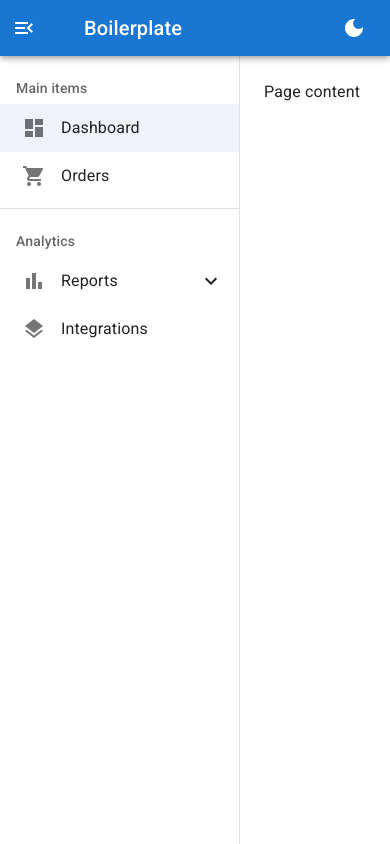
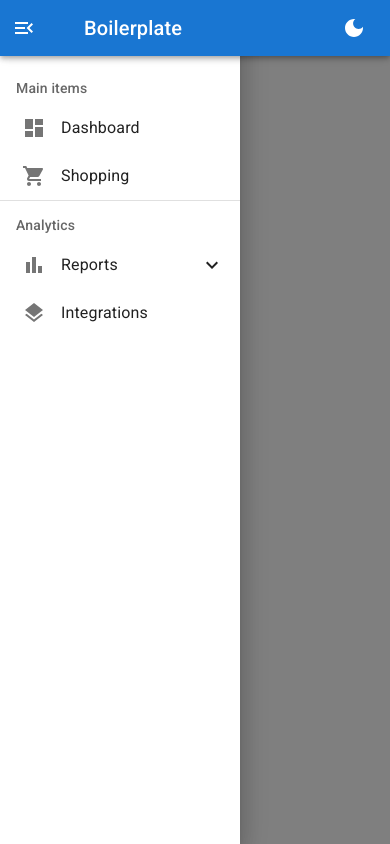
Before and after one commit to gaberabreu/react-vite-boilerplate, a React (Vite) app: page / in a window 390 px wide. Both pictures are taken after a click on the button 24 px from the left and 28 px from the top of the page. Built offline with nearby package versions, Linux system fonts and the light colour scheme.

Commit message:
Add DynamicSideBar

```diff
--- a/src/App.tsx
+++ b/src/App.tsx
@@ -4,11 +4,9 @@ import { ThemeProvider, createTheme, type PaletteMode } from "@mui/material/styl
 
 import Box from "@mui/material/Box";
 import CssBaseline from "@mui/material/CssBaseline";
-import Divider from "@mui/material/Divider";
 import IconButton from "@mui/material/IconButton";
-import List from "@mui/material/List";
-import Toolbar from "@mui/material/Toolbar";
 import Typography from "@mui/material/Typography";
+import useMediaQuery from "@mui/material/useMediaQuery";
 
 import BarChartIcon from "@mui/icons-material/BarChart";
 import DarkModeIcon from "@mui/icons-material/DarkMode";
@@ -21,10 +19,7 @@ import MenuIcon from "@mui/icons-material/Menu";
 import ShoppingCartIcon from "@mui/icons-material/ShoppingCart";
 
 import AppBar from "@/components/AppBar";
-import SideBar from "@/components/SideBar";
-import MenuLink from "@/components/SideBar/MenuLink";
-import MenuSubHeader from "@/components/SideBar/MenuSubHeader";
-import SubMenu from "@/components/SideBar/SubMenu";
+import DynamicSideBar from "@/components/DynamicSideBar";
 
 declare module "@mui/material/styles" {
   interface Theme {
@@ -46,6 +41,8 @@ const App = () => {
     },
     drawerWidth: 240,
   });
+
+  const mobile = useMediaQuery(theme.breakpoints.down("sm"));
 
   return (
     <ThemeProvider theme={theme}>
@@ -78,47 +75,70 @@ const App = () => {
         </Box>
       </AppBar>
       <Box sx={{ display: "flex" }}>
-        <SideBar open={open}>
-          <Toolbar />
-          <List>
-            <MenuSubHeader text="Main items" />
-            <MenuLink
-              icon={<DashboardIcon />}
-              selected
-              text="Dashboard"
-              to="/"
-            />
-            <MenuLink
-              icon={<ShoppingCartIcon />}
-              text="Orders"
-              to="/orders"
-            />
-          </List>
-          <Divider />
-          <List>
-            <MenuSubHeader text="Analytics" />
-            <SubMenu
-              icon={<BarChartIcon />}
-              text="Reports"
-            >
-              <MenuLink
-                icon={<DescriptionIcon />}
-                text="Sales"
-                to="/reports/sales"
-              />
-              <MenuLink
-                icon={<DescriptionIcon />}
-                text="Traffic"
-                to="/reports/traffic"
-              />
-            </SubMenu>
-            <MenuLink
-              icon={<LayersIcon />}
-              text="Integrations"
-              to="/integrations"
-            />
-          </List>
-        </SideBar>
+        <DynamicSideBar
+          toolbar
+          open={open}
+          mobile={mobile}
+          elements={[
+            {
+              key: "menuSubHeader-1",
+              kind: "menuSubHeader",
+              text: "Main items",
+            },
+            {
+              key: "menuLink-1",
+              kind: "menuLink",
+              icon: <DashboardIcon />,
+              text: "Dashboard",
+              to: "/",
+            },
+            {
+              key: "menuLink-2",
+              kind: "menuLink",
+              icon: <ShoppingCartIcon />,
+              text: "Shopping",
+              to: "/orders",
+            },
+            {
+              key: "divider-1",
+              kind: "divider",
+            },
+            {
+              key: "menuSubHeader-2",
+              kind: "menuSubHeader",
+              text: "Analytics",
+            },
+            {
+              key: "subMenu-1",
+              kind: "subMenu",
+              icon: <BarChartIcon />,
+              text: "Reports",
+              subElements: [
+                {
+                  key: "menuLink-3",
+                  kind: "menuLink",
+                  icon: <DescriptionIcon />,
+                  text: "Sales",
+                  to: "/reports/sales",
+                },
+                {
+                  key: "menuLink-4",
+                  kind: "menuLink",
+                  icon: <DescriptionIcon />,
+                  text: "Traffic",
+                  to: "/reports/traffic",
+                },
+              ],
+            },
+            {
+              key: "menuLink-5",
+              kind: "menuLink",
+              icon: <LayersIcon />,
+              text: "Integrations",
+              to: "/integrations",
+            },
+          ]}
+        />
         <Box
           component="main"
           sx={{ flexGrow: 1, p: 3 }}
--- /dev/null
+++ b/src/components/DynamicSideBar/DynamicSideBar.tsx
@@ -0,0 +1,94 @@
+import type { FC, ReactNode } from "react";
+
+import Divider from "@mui/material/Divider";
+import List from "@mui/material/List";
+import Toolbar from "@mui/material/Toolbar";
+
+import MenuLink from "@/components/SideBar/MenuLink";
+import MenuSubHeader from "@/components/SideBar/MenuSubHeader";
+import SideBar, { type SideBarProps } from "@/components/SideBar";
+import SubMenu from "@/components/SideBar/SubMenu";
+
+export interface BaseDynamicSideBarElement {
+  kind: "menuSubHeader" | "subMenu" | "menuLink" | "divider";
+  key: string;
+  icon: ReactNode;
+  text: string;
+  to: string;
+  subElements: DynamicSideBarElement[];
+}
+
+export interface DynamicSideBarSubHeaderElement
+  extends Pick<BaseDynamicSideBarElement, "text" | "key"> {
+  kind: "menuSubHeader";
+}
+
+export interface DynamicSideBarMenuLinkElement
+  extends Pick<BaseDynamicSideBarElement, "icon" | "text" | "to" | "key"> {
+  kind: "menuLink";
+}
+
+export interface DynamicSideBarSubMenuElement
+  extends Pick<BaseDynamicSideBarElement, "icon" | "text" | "subElements" | "key"> {
+  kind: "subMenu";
+}
+
+export interface DynamicSideBarDividerElement
+  extends Pick<BaseDynamicSideBarElement, "kind" | "key"> {
+  kind: "divider";
+}
+
+export type DynamicSideBarElement =
+  | DynamicSideBarSubHeaderElement
+  | DynamicSideBarSubMenuElement
+  | DynamicSideBarMenuLinkElement
+  | DynamicSideBarDividerElement;
+
+export interface DynamicSideBarProps extends SideBarProps {
+  elements: DynamicSideBarElement[];
+  toolbar?: boolean;
+}
+
+const DynamicSideBar: FC<DynamicSideBarProps> = ({ elements, toolbar, ...rest }) => {
+  const renderElement = (element: DynamicSideBarElement) => {
+    switch (element.kind) {
+      case "menuSubHeader":
+        return (
+          <MenuSubHeader
+            key={element.key}
+            text={element.text}
+          />
+        );
+      case "subMenu":
+        return (
+          <SubMenu
+            key={element.key}
+            icon={element.icon}
+            text={element.text}
+          >
+            {element.subElements?.map((subElement) => renderElement(subElement))}
+          </SubMenu>
+        );
+      case "menuLink":
+        return (
+          <MenuLink
+            key={element.key}
+            icon={element.icon}
+            text={element.text}
+            to={element.to}
+          />
+        );
+      case "divider":
+        return <Divider key={element.key} />;
+    }
+  };
+
+  return (
+    <SideBar {...rest}>
+      {toolbar && <Toolbar />}
+      <List>{elements.map((element) => renderElement(element))}</List>
+    </SideBar>
+  );
+};
+
+export default DynamicSideBar;
--- /dev/null
+++ b/src/components/DynamicSideBar/index.ts
@@ -0,0 +1,10 @@
+export { default } from "./DynamicSideBar";
+export type {
+  BaseDynamicSideBarElement,
+  DynamicSideBarSubHeaderElement,
+  DynamicSideBarMenuLinkElement,
+  DynamicSideBarSubMenuElement,
+  DynamicSideBarDividerElement,
+  DynamicSideBarElement,
+  DynamicSideBarProps,
+} from "./DynamicSideBar";
```
Also changed, not shown: 1 other file (tests, documents, lock files or other folders).
